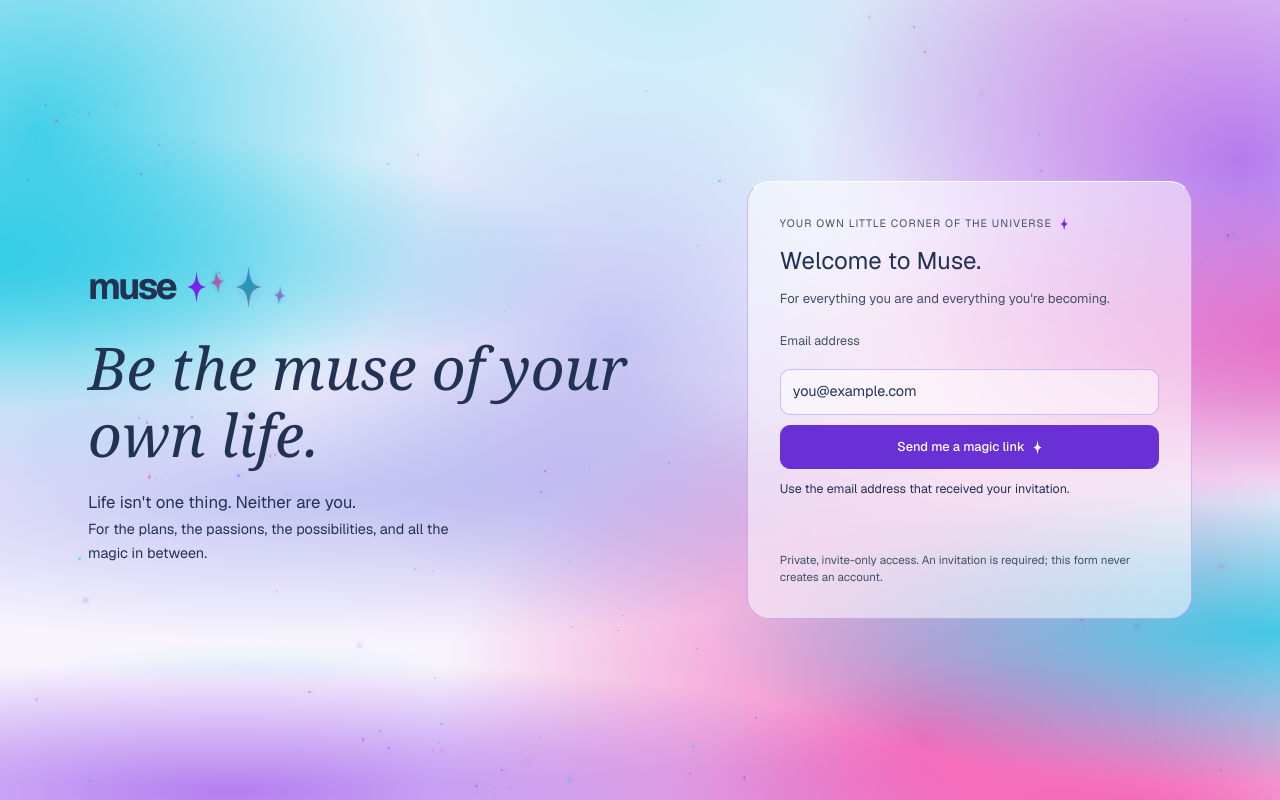
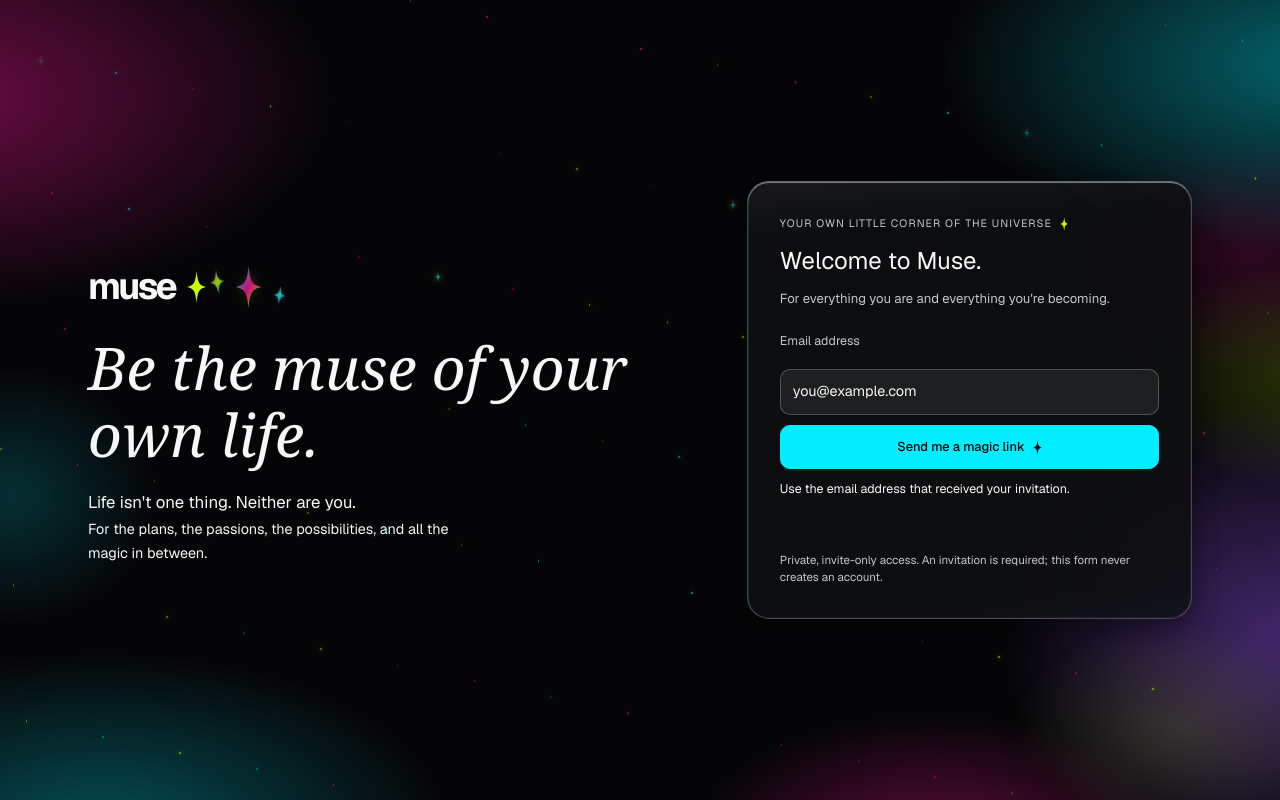
Before and after one commit to sczapuchlak/Muse-app, a Next.js app: page /login in a window 1280 px wide. Built offline with nearby package versions, Linux system fonts and the light colour scheme.

Commit message:
login theme update

```diff
--- a/components/auth/AuthAtmosphere.tsx
+++ b/components/auth/AuthAtmosphere.tsx
@@ -1,14 +1,15 @@
 "use client";
 import {useLayoutEffect,useSyncExternalStore,type ReactNode} from "react";
-import {readThemePreference,serverThemePreference,subscribeThemePreference} from "@/lib/theme-preference";
+import {subscribeThemePreference} from "@/lib/theme-preference";
+import {readLoginTheme,serverLoginTheme} from "@/lib/auth/login-appearance";
 import {readMaterial,serverMaterial,subscribeMaterial} from "@/lib/material-preference";
 import {MuseMagicBridge} from "../MuseMagic";
-import {MuseAtmosphere} from "../MuseAtmosphere";
+import {LoginAtmosphere} from "./LoginAtmosphere";
 import "../AppShell.css";
 import "../LoginPreview.css";
 export function AuthAtmosphere({children}:{children:ReactNode}){
-  const theme=useSyncExternalStore(subscribeThemePreference,readThemePreference,serverThemePreference);
+  const theme=useSyncExternalStore(subscribeThemePreference,readLoginTheme,serverLoginTheme);
   const material=useSyncExternalStore(subscribeMaterial,readMaterial,serverMaterial);
   useLayoutEffect(()=>{document.documentElement.dataset.theme=theme;document.documentElement.dataset.material=material;},[theme,material]);
-  return <div className="muse-app-shell" data-module="login-preview" data-rail="expanded"><MuseMagicBridge/><MuseAtmosphere/><div className="muse-app-main"><div className="muse-app-content">{children}</div></div></div>;
+  return <div className="muse-app-shell" data-module="login-preview" data-rail="expanded"><MuseMagicBridge/><LoginAtmosphere neon={theme==='disco-damage'}/><div className="muse-app-main"><div className="muse-app-content">{children}</div></div></div>;
 }
--- /dev/null
+++ b/components/auth/LoginAtmosphere.css
@@ -0,0 +1,24 @@
+/* Entry-only paint; no shared theme tokens, geometry or atmosphere rules change. */
+.muse-login-atmosphere[data-neon="true"]::before {
+  background:
+    radial-gradient(ellipse 42% 35% at -6% 12%,color-mix(in srgb,var(--accent-pink) 42%,transparent),transparent 76%),
+    radial-gradient(ellipse 37% 30% at 103% 8%,color-mix(in srgb,var(--accent-aqua) 40%,transparent),transparent 79%),
+    radial-gradient(ellipse 27% 37% at 100% 80%,color-mix(in srgb,var(--accent-purple) 40%,transparent),transparent 80%),
+    radial-gradient(ellipse 34% 28% at 8% 104%,color-mix(in srgb,var(--accent-aqua) 32%,transparent),transparent 80%),
+    radial-gradient(ellipse 24% 23% at 73% 108%,color-mix(in srgb,var(--accent-pink) 40%,transparent),transparent 82%),
+    radial-gradient(ellipse 19% 17% at 104% 47%,color-mix(in srgb,var(--star-color-1) 20%,transparent),transparent 85%),
+    #050507;
+}
+.muse-login-atmosphere[data-neon="true"]::after {
+  background:
+    radial-gradient(ellipse 24% 20% at 0% 59%,color-mix(in srgb,var(--accent-purple) 24%,transparent),transparent 83%),
+    radial-gradient(ellipse 22% 16% at 68% -7%,color-mix(in srgb,var(--accent-pink) 22%,transparent),transparent 83%);
+}
+.muse-login-starfield {position:absolute;inset:0;z-index:1;pointer-events:none;}
+.muse-login-starfield>span {position:absolute;display:grid;place-items:center;color:var(--login-star-color);opacity:var(--login-star-opacity);}
+.muse-login-stardot {width:1.5px;height:1.5px;border-radius:50%;background:currentColor;box-shadow:0 0 4px currentColor;}
+.muse-login-sparkle {filter:drop-shadow(0 0 3px currentColor);}
+:root[data-magic="quiet"] .muse-login-starfield>span:nth-child(n+29) {display:none;}
+/* The atmosphere is static, including under reduced motion: no animated blur,
+   sweeping light or floating shapes. Color and star visibility remain intact. */
+@media(prefers-reduced-motion:reduce) {.muse-login-starfield>span {animation:none;transition:none;}}
--- /dev/null
+++ b/components/auth/LoginAtmosphere.tsx
@@ -0,0 +1,15 @@
+import type {CSSProperties} from 'react';
+import {MuseStar} from '../MuseStar';
+import './LoginAtmosphere.css';
+
+/** Login-only stars and light. No shared Disco artwork or confetti is mounted. */
+export function LoginAtmosphere({neon}:{neon:boolean}){
+  return <div className="muse-atmosphere muse-login-atmosphere" data-neon={neon} aria-hidden="true">
+    <div className="muse-login-starfield">{Array.from({length:84},(_,index)=>{
+      const x=(index*37+3)%100,y=(index*29+7)%100;
+      return <span key={index} className={index%7===0?'muse-login-sparkle':'muse-login-stardot'} style={{left:`${x}%`,top:`${y}%`,'--login-star-color':`var(--star-${index%3+1})`,'--login-star-opacity':.2+(index%4)*.12} as CSSProperties}>
+        {index%7===0&&<MuseStar size={index%21===0?10:5} color={index%3===0?'aqua':index%3===1?'pink':'purple'}/>}
+      </span>;
+    })}</div>
+  </div>;
+}
--- /dev/null
+++ b/lib/auth/login-appearance.ts
@@ -0,0 +1,11 @@
+import {isThemeId,type ThemeId} from '../themes';
+import {THEME_STORAGE_KEY} from '../theme-preference';
+
+/** Entry-only fallback. Never saves a choice or changes the application's default. */
+export const serverLoginTheme=():ThemeId=>'disco-damage';
+export function readLoginTheme():ThemeId {
+  try {
+    const saved=window.localStorage.getItem(THEME_STORAGE_KEY);
+    return isThemeId(saved)?saved:serverLoginTheme();
+  } catch { return serverLoginTheme(); }
+}
```
Also changed, not shown: 2 other files (tests, documents, lock files or other folders).
